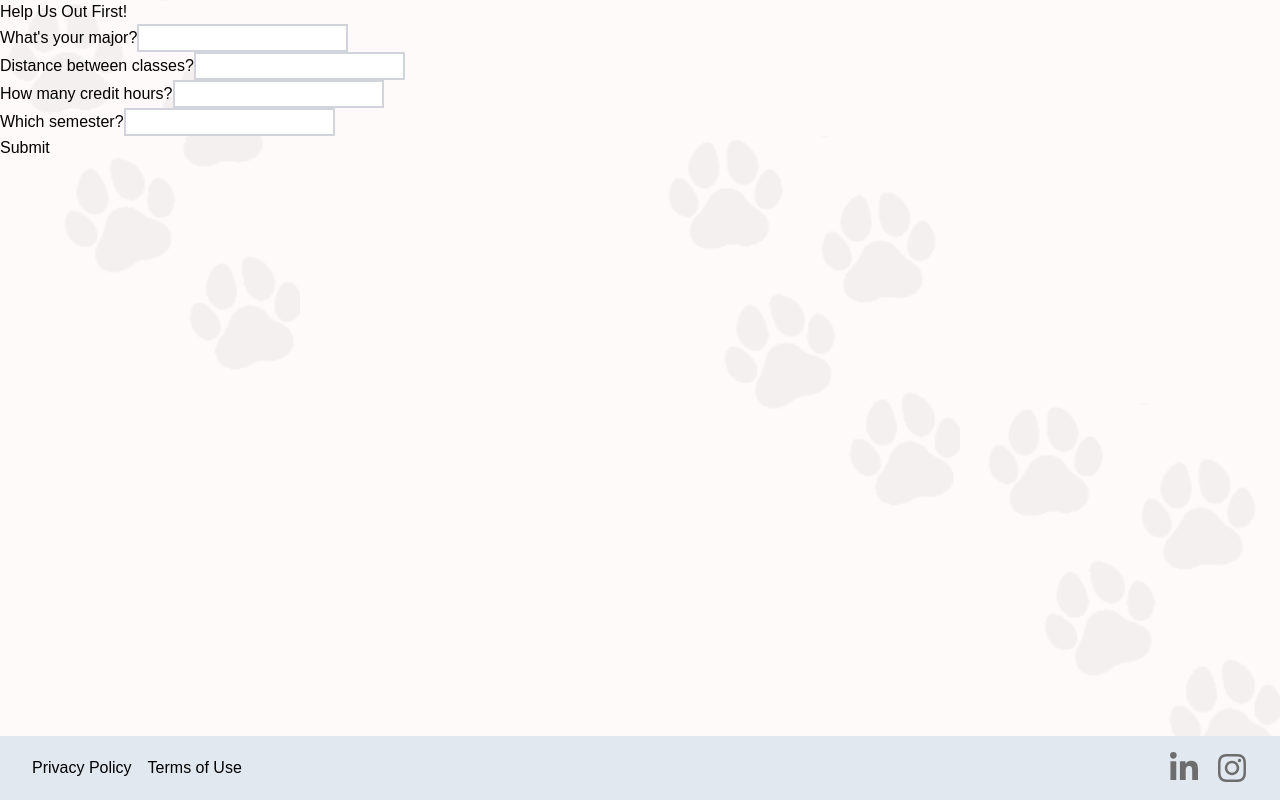
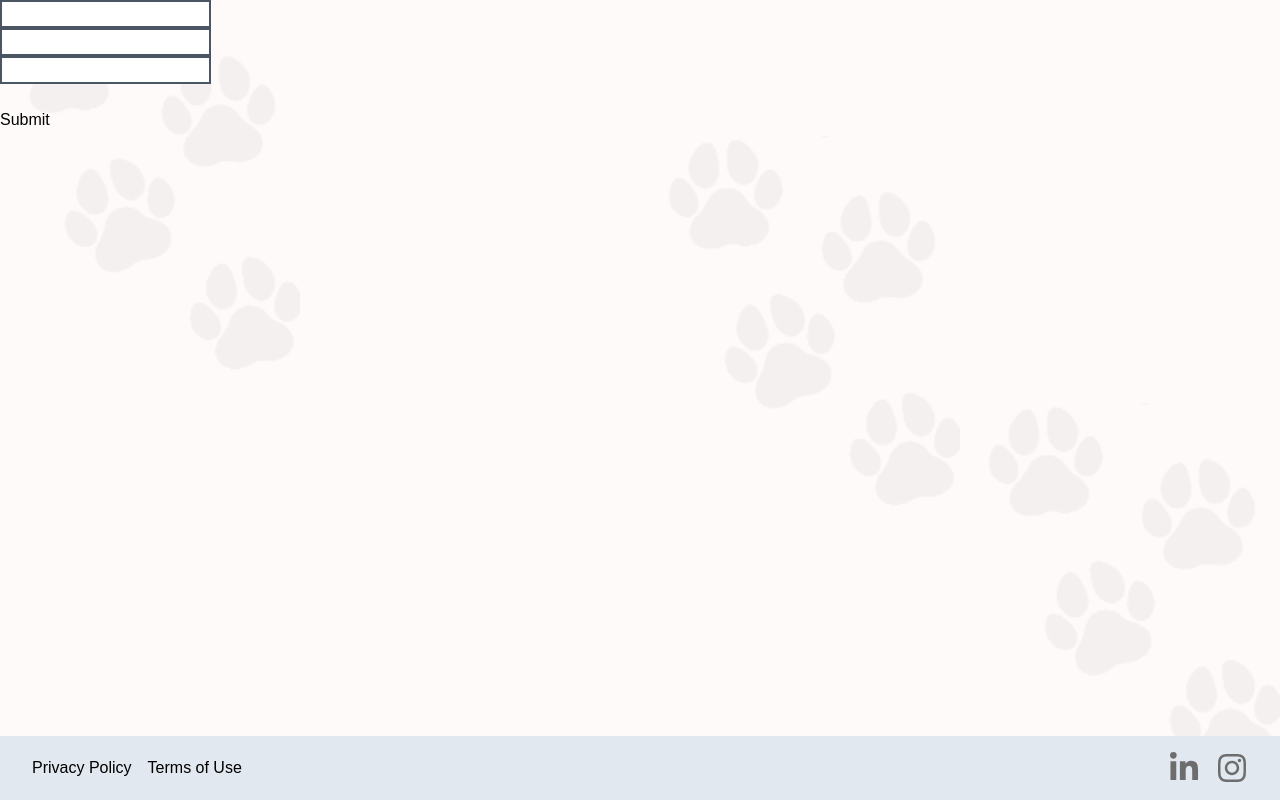
Before and after one commit to DevDogs-UGA/Optimal-Schedule-Builder, a Next.js app in the folder frontend/: page /survey in a window 1280 px wide. Built offline with nearby package versions, Linux system fonts and the light colour scheme.

Commit message:
Cleanup Dropdown component & Questionnaire page

```diff
--- a/frontend/src/app/components/DropDown.tsx
+++ b/frontend/src/app/components/DropDown.tsx
@@ -1,29 +1,67 @@
-import { useState } from "react";
+"use client";
 
-export default function DropDown() {
-  const data = ["Computer Programming", "Biology", "Mandarin Chinese"];
+import React, { useEffect, useState, useRef } from "react";
+
+interface DropdownProps {
+  items?: string[];
+  type?: string;
+  name?: string;
+  className?: string;
+}
+
+export default function Dropdown({
+  items = [],
+  type,
+  name,
+  className,
+}: DropdownProps) {
+  const [isOpen, setIsOpen] = useState(false);
   const [query, setQuery] = useState("");
-  const [filteredData, setFilteredData] = useState<string[]>([]);
+  const [filteredData, setFilteredData] = useState<string[]>(items);
+  const dropdownRef = useRef<HTMLUListElement>(null);
+
+  const handleItemClick = (e: React.MouseEvent<HTMLLIElement>) => {
+    setQuery(e.currentTarget.textContent ?? "");
+    setIsOpen(false);
+  };
 
   const handleQuery = (e: React.ChangeEvent<HTMLInputElement>) => {
     setQuery(e.target.value);
-    const regex = new RegExp(e.target.value, "i");
-    setFilteredData(data.filter((item) => regex.test(item)));
-    console.log(filteredData);
+    const regex = new RegExp("^" + e.target.value, "i");
+    const filter = items.filter((item) => regex.test(item));
+    setFilteredData(filter);
   };
 
+  useEffect(() => {
+    const handleClose = (e: MouseEvent) => {
+      if (!dropdownRef.current?.contains(e.target as Node) && isOpen) {
+        setIsOpen(false);
+      }
+    };
+    document.addEventListener("mousedown", handleClose);
+    return () => {
+      document.removeEventListener("mousedown", handleClose);
+    };
+  });
+
   return (
-    <>
+    <section>
       <input
-        type="text"
-        name="major"
+        onClick={() => setIsOpen(true)}
+        onChange={handleQuery}
         value={query}
-        onChange={handleQuery}
-        className="border-2 border-gray-300"
+        type={type}
+        name={name}
+        className={className}
       />
-      {filteredData.map((item) => {
-        <li>{item}</li>;
-      })}
-    </>
+      <ul ref={dropdownRef} className="absolute bg-white text-black">
+        {isOpen &&
+          filteredData.map((item, index) => (
+            <li onClick={handleItemClick} key={index}>
+              {item}
+            </li>
+          ))}
+      </ul>
+    </section>
   );
 }
--- a/frontend/src/app/hooks/useForm.tsx
+++ /dev/null
@@ -1,31 +0,0 @@
-import { useState } from "react";
-
-/**Custom hook for managing form state.
-@param initialState -> This is an object that holds the inital states for form values.
-@returns an object contianing the form values, handleChange function, and resetform function
-
-*/
-
-type FormState = Record<string, string>;
-export default function useForm(initialState: FormState) {
-  const [values, setValues] = useState<FormState>(initialState);
-
-  //Updates and rerenders the input when there is an update
-  const handleChange = (e: React.ChangeEvent<HTMLInputElement>) => {
-    const { name, value } = e.target;
-    setValues({
-      ...values,
-      [name]: value,
-    });
-  };
-
-  //Resets the form inptus into their inital states
-  const resetForm = () => {
-    setValues(initialState);
-  };
-  return {
-    values,
-    handleChange,
-    resetForm,
-  };
-}
--- a/frontend/src/app/survey/page.tsx
+++ b/frontend/src/app/survey/page.tsx
@@ -1,64 +1,29 @@
 "use client";
-import DropDown from "@/components/DropDown";
-import useForm from "../hooks/useForm";
+import Dropdown from "@/components/Dropdown";
 import { useState } from "react";
 import { z } from "zod";
 
 //TODO: Style the questionnaire page
-//TODO: Clarify the specification/typing of form inputs
-//TODO: Create/add dropdown functionality to input fields
 //TODO: Create handler to trigger zod schema errors on page
 
 //Schema created using zod to test validation in the form
-// const schema = z.object({
-//   major: z.string().min(1, { message: "Major is required" }),
-//   distance: z
-//     .string()
-//     .refine((val) => val.trim() !== "", { message: "Distance is required" })
-//     .transform((val) => parseFloat(val))
-//     .refine((val) => !isNaN(val), { message: "Expected a number" })
-//     .refine((val) => val >= 0, { message: "Distance must be positive" }),
-//   creditHours: z
-//     .string()
-//     .refine((val) => val.trim() !== "", {
-//       message: "Credit Hours are required",
-//     })
-//     .transform((val) => parseFloat(val))
-//     .refine((val) => !isNaN(val), { message: "Expected a number" })
-//     .refine((val) => val >= 0, { message: "Credit Hours must be positive" }),
-//   semester: z.string().min(1, { message: "Semester is required" }),
-// });
+
+const surveySchema = z.object({
+  major: z.string().min(1, { message: "major is required" }),
+  distance: z
+    .string()
+    .regex(/^[^-]*$/, "distane must be positive")
+    .min(1, { message: "distance is requried" }),
+  semester: z.string().min(1, { message: "semester is required" }),
+});
 
 export default function QuestionnarePage() {
-  //This uses a custom useForm hook to create the form
-  const { values, handleChange, resetForm } = useForm({
-    major: "",
-    distance: "",
-    creditHours: "",
-    semester: "",
-  });
-
-  // const [items, setItems] = useState(["aaclass1", "bbbbclass2", "class3cc"]);
-  // const [filteredItems, setFilteredItems] = useState<string[]>([]);
-
-  // const handleQuery = (e: React.ChangeEvent<HTMLInputElement>) => {
-  //   setFilteredItems(
-  //     items.filter((item) => {
-  //       return item.toLowerCase().includes(e.target.value.toLowerCase());
-  //     }),
-  //   );
-  //   handleChange(e);
-  // };
-
-  // The handleSubmit function will validate the form values and conver the data into JSON
-  const handleSubmit = (e: React.FormEvent<HTMLFormElement>) => {
-    e.preventDefault();
-    //The try catch will catch any validation errors using the Zod schema
+  function formAction(formData: FormData) {
+    const formValues = Object.fromEntries(formData);
     try {
-      // schema.parse(values);
-      const surveyData = JSON.stringify(values);
+      const result = surveySchema.parse(formValues);
+      const surveyData = JSON.stringify(result);
       console.log(surveyData);
-      resetForm();
     } catch (err) {
       if (err instanceof z.ZodError) {
         err.errors.forEach((error) => {
@@ -66,48 +31,31 @@ export default function QuestionnarePage() {
         });
       }
     }
-  };
+  }
 
+  const data = ["comptuer science", "mandarin", "biology"];
   return (
-    <div>
-      <h1>Help Us Out First!</h1>
-      <form onSubmit={handleSubmit}>
-        <div>
-          <label>{"What's your major?"}</label>
-          <DropDown />
-        </div>
-        <div>
-          <label>{"Distance between classes?"}</label>
-          <input
+    <main>
+      <form action={formAction}>
+        <Dropdown
+          items={data}
+          type="text"
+          name="major"
+          className="border-2 border-gray-600 text-black"
+        />
+        <Dropdown
           type="number"
           name="distance"
-            value={values.distance}
-            onChange={handleChange}
-            className="border-2 border-gray-300"
+          className="border-2 border-gray-600 text-black"
         />
-        </div>
-        <div>
-          <label>{"How many credit hours?"}</label>
-          <input
-            type="number"
-            name="creditHours"
-            value={values.creditHours}
-            onChange={handleChange}
-            className="border-2 border-gray-300"
-          />
-        </div>
-        <div>
-          <label>{"Which semester?"}</label>
-          <input
+        <Dropdown
           type="text"
           name="semester"
-            value={values.semester}
-            onChange={handleChange}
-            className="border-2 border-gray-300"
+          className="border-2 border-gray-600 text-black"
         />
-        </div>
-        <button type="submit">Submit</button>
+        <br />
+        <button>Submit</button>
       </form>
-    </div>
+    </main>
   );
 }
```
Lines whose indentation alone changed are shown as unchanged.
